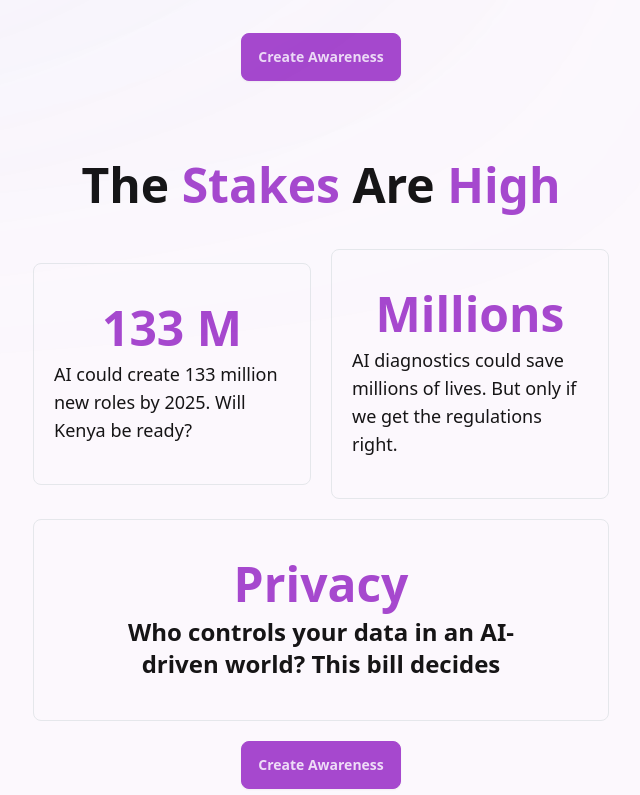
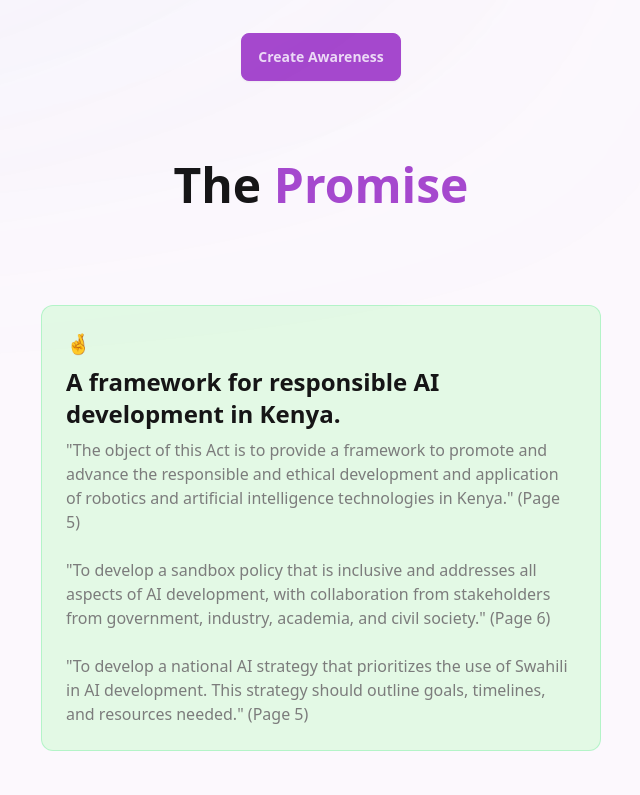
Before and after one commit to peterokwara/reject-robotics-ai, a SvelteKit app: page / in a window 1280 px wide. Shown: the part 765-1560 px from the top of the page, without its empty margins (319-959 px from the left). Built offline with nearby package versions, Linux system fonts and the light colour scheme.

Commit message:
Comment out the opportunity section for now

```diff
--- a/src/routes/+page.svelte
+++ b/src/routes/+page.svelte
@@ -238,7 +238,7 @@
 </section>
 
 <!-- opportunity -->
-<section class="max-w-5xl px-10 py-10 mx-auto benefit__section lg:px-0">
+<!-- <section class="max-w-5xl px-10 py-10 mx-auto benefit__section lg:px-0">
 	<div
 		class="flex flex-col items-center justify-center max-w-xl mx-auto headline__container gap-y-5"
 	>
@@ -277,7 +277,7 @@
 
 		<a href="#cta" class="btn btn-primary">Create Awareness</a>
 	</div>
-</section>
+</section> -->
 
 <!-- promise  -->
 <section class="max-w-5xl px-4 py-10 mx-auto benefit__section lg:px-0">
```
